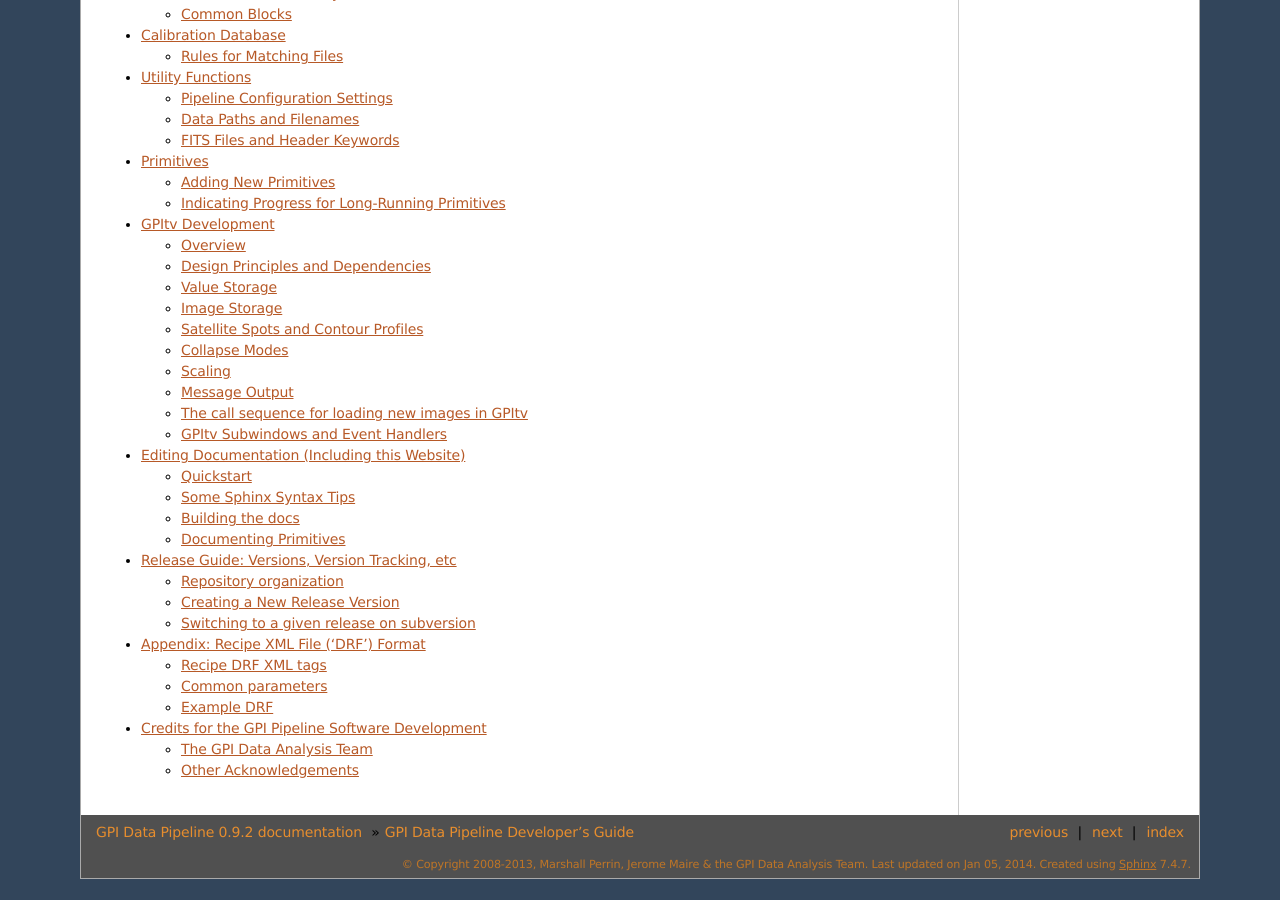
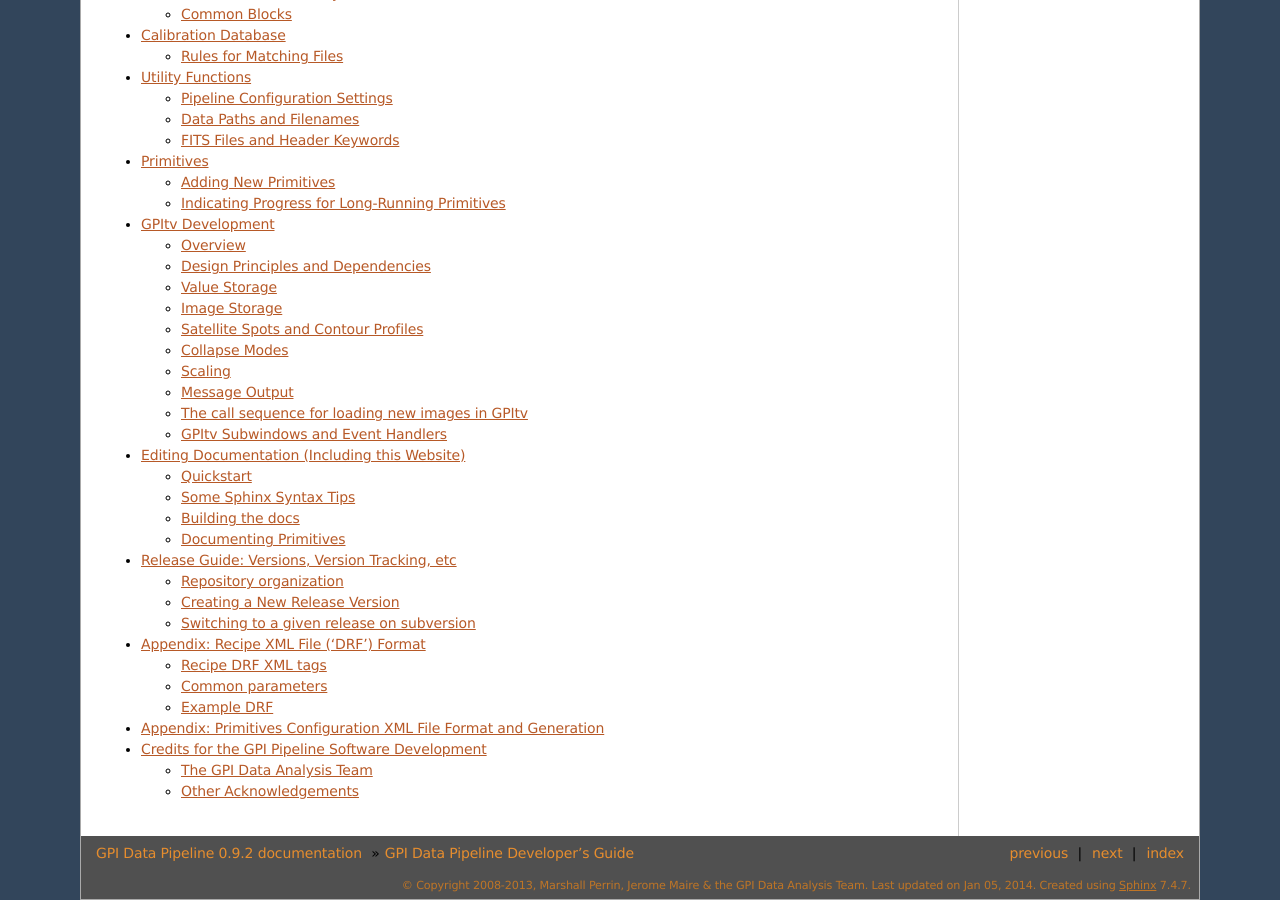
Before and after one commit to geminiplanetimager/gpi_pipeline, a Sphinx documentation site: the page built from documentation/developers/index.rst, in a window 1280 px wide and 900 px high, scrolled down 752 px. Built offline with Sphinx 7.4.7, drawn with Linux system fonts in a browser that asks for light colours; formulas are drawn with MathJax 3; before the commit the page ends 1631 px from its top, so only the background shows below that; some of the changed lines change nothing that is shown.

Commit message:
Add documentation of primitives config file

```diff
--- a/documentation/developers/index.rst
+++ b/documentation/developers/index.rst
@@ -35,4 +35,5 @@
    documentation.rst
    releases_and_versioning.rst
    recipe_xml_devel.rst
+   primitives_config_xml_devel.rst
    credits.rst
--- /dev/null
+++ b/documentation/developers/primitives_config_xml_devel.rst
@@ -0,0 +1,46 @@
+Appendix: Primitives Configuration XML File Format and Generation
+###################################################################
+
+
+This page documents the contents of the ``config/gpi_pipeline_primitives.xml`` file which serves as the master index of
+primitives available to the pipeline. It should essentially never be necessary to manually edit or update this file:
+For developers, the IDL command  ``make_primitives_config`` will automatically regenerate this file based on
+structured information present in the doc headers of the primitives themselves.  This command is invoked as part of the
+response to the user pressing the "Rescan DRP Config" button in the Status Console, so for the vast majority of cases the workflow is simply:
+
+ 1. Create a new primitive or edit an existing primitive as desired. Update the doc header comments at the top as described below.
+ 2. Press "Rescan DRP Config" in the Status Console.  The ``config/gpi_pipeline_primitives.xml`` file will be updated.
+ 3. Your new primitive is now available for use in the pipeline. If you have any currently open Recipe Editor windows, you'll need to select 'Reload Available Pritives' to make it read in the updated configuration file.
+
+The ``gpi_pipeline_primitves.xml`` file consists of a long series of <Primitive /> XML tags, contained within a single <Config /> tag.
+Here is an example of the content of a Primitive tag from that file::
+
+ <Primitive Name="Remove Persistence from Previous Images" IDLFunc="gpi_remove_persistence_from_previous_images" Comment=" Determines/Removes persistence of previous images" Order=" 1.2" Type=" ALL">
+     <Argument  Name="CalibrationFile" Type="String" CalFileType="persis" Default="AUTOMATIC" Desc="Filename of the persistence_parameter file to be read" />
+     <Argument  Name="Save" Type="int" Range="[0,1]" Default="0" Desc="1: save output on disk, 0: don't save" />
+     <Argument  Name="gpitv" Type="int" Range="[0,500]" Default="0" Desc="1-500: choose gpitv session for displaying output, 0: no display "  />
+ </Primitive>
+
+
+The attributes of a Primitive tag are as follows:
+
+ * *Name*: The descriptive name for the primitive. Required. Obtained from the 'PRIMITIVE DESCRIPTION' doc header line in the IDL source code file.
+ * *IDLFunc*: Name of the IDL function that implements this command. Required. Obtained from the filename itself automatically during indexing by ``make_primitives_config``.
+ * *Comment*: A longer explanatory comment. Optional. Obtained from the 'COMMENT' doc header line.
+ * *Order*: A numeric order giving the suggested default order of this primitive relative to other ones.  Required. Obtained from the 'ORDER' doc header line. See :ref:`primitives` for more information.
+ * *Type*: Which subset(s) of primitives this particular primitive belongs to.  Required. Obtained from the 'TYPE' doc header line.  See :ref:`templates` for more information.
+
+Each primitive may contain zero or more Argument tags. The attributes of an argument tag are as follows:
+
+ * *Name*: The string name to be used for that primitive argument.
+ * *Type*: The IDL variable type for that primitive argument. May be "string", "int", "float"
+ * *Range*: An optional range limit that will apply to this argument. For numeric types, give the min and max allowed values enclosed in brackets: ``"[0,500]"`` and so on. For string types, if there are a limited set of allowed values, give those separated by a pipe (``|``) symbol: ``"MEAN|MEDIAN|SIGMACLIP"``. If the Range argument is not present, the argument's range is not constrained.
+ * *Default*: The default value for that argument. Must comply with the Type and Range constraints. Optional.
+ * *Desc*: A longer descriptive comment for the argument, which is shown in the Recipe Editor as a reference for the user. Optional.
+
+
+A "CalibrationFile" argument may also have an additional attribute:
+
+ * *CalFileType*: The type of calibration file desired from the calibration database for this primitive.
+
+The CalFileType attribute if present for any argument other than CalibrationFile will simply be ignored.
```
